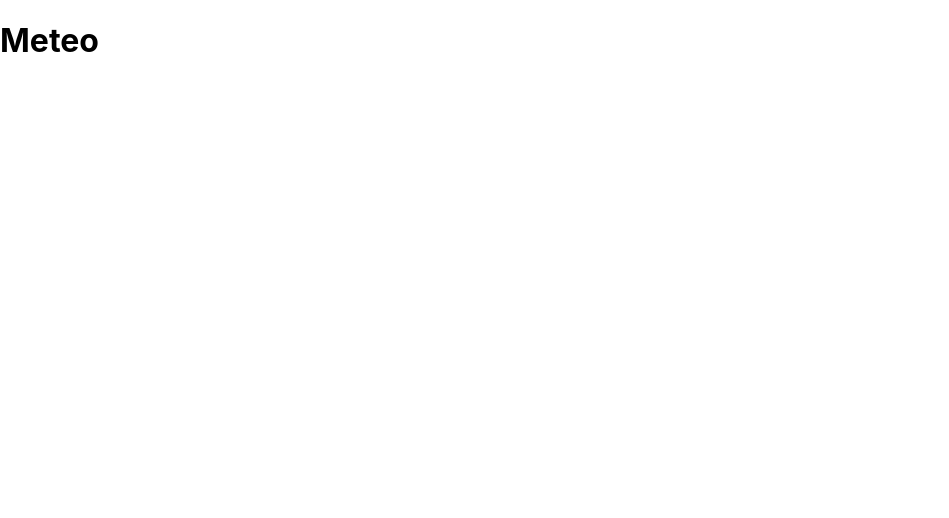
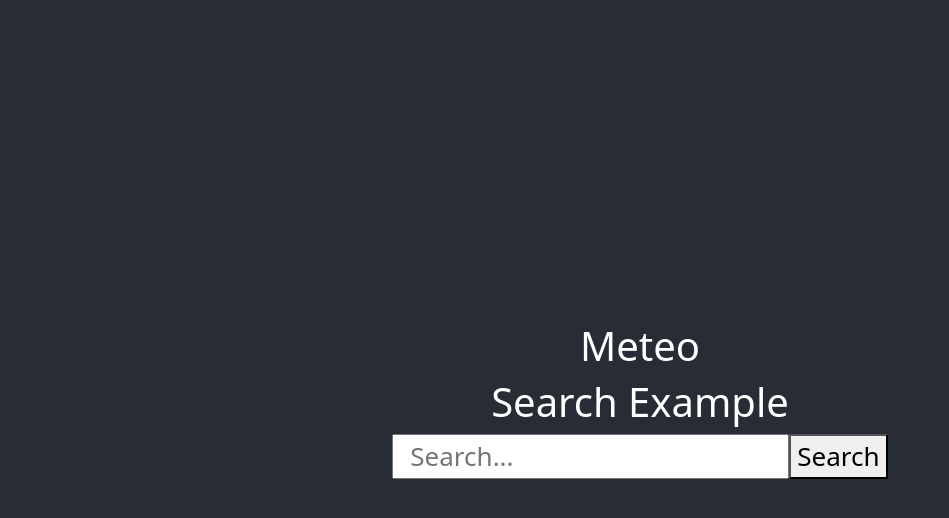
Before and after one commit to NathanBarbier/react-meteo, a React (Create React App) app: page / in a window 1280 px wide. Shown: the top 518 px of the page, without its empty margins (0-949 px from the left). Built offline with nearby package versions, Linux system fonts and the light colour scheme.

Commit message:
Ajout d'une searchBar (#4)

```diff
--- a/package.json
+++ b/package.json
@@ -9,6 +9,7 @@
     "axios": "^1.4.0",
     "bootstrap": "^5.2.3",
     "react": "^18.2.0",
+    "react-bootstrap": "^2.7.4",
     "react-dom": "^18.2.0",
     "react-router-dom": "^6.11.2",
     "react-scripts": "5.0.1",
--- a/src/App.css
+++ b/src/App.css
@@ -2,37 +2,13 @@
   text-align: center;
 }
 
-.App-logo {
-  height: 40vmin;
-  pointer-events: none;
-}
-
-@media (prefers-reduced-motion: no-preference) {
-  .App-logo {
-    animation: App-logo-spin infinite 20s linear;
-  }
-}
-
-.App-header {
-  background-color: #282c34;
+.App-main {
   min-height: 100vh;
   display: flex;
   flex-direction: column;
   align-items: center;
   justify-content: center;
+  background-color: #282c34;
   font-size: calc(10px + 2vmin);
   color: white;
 }
-
-.App-link {
-  color: #61dafb;
-}
-
-@keyframes App-logo-spin {
-  from {
-    transform: rotate(0deg);
-  }
-  to {
-    transform: rotate(360deg);
-  }
-}
--- a/src/App.js
+++ b/src/App.js
@@ -1,5 +1,6 @@
 import './App.css';
 import Routeur from './router/Routeur';
+import 'bootstrap/dist/css/bootstrap.css';
 
 function App() {
   return (
--- /dev/null
+++ b/src/components/SearchBar.js
@@ -0,0 +1,29 @@
+import React, { useState } from 'react';
+
+const SearchBar = ({ onSearch }) => {
+  const [searchTerm, setSearchTerm] = useState('');
+
+  const handleChange = (event) => {
+    setSearchTerm(event.target.value);
+  };
+
+  const handleSubmit = (event) => {
+    event.preventDefault();
+    onSearch(searchTerm);
+  };
+
+  return (
+    <form onSubmit={handleSubmit}>
+      <input
+        className='ps-3'
+        type="text"
+        placeholder="Search..."
+        value={searchTerm}
+        onChange={handleChange}
+      />
+      <button type="submit">Search</button>
+    </form>
+  );
+};
+
+export default SearchBar;
--- a/src/components/layout/Layout.js
+++ b/src/components/layout/Layout.js
@@ -1,9 +1,13 @@
 const Layout = ({children}) => {
     return (
         <>
-            <div>
+            <div className="App">
                 <header></header>
-                <body>{children}</body>
+                <body>
+                    <div className="App-main">
+                       {children}
+                    </div>
+                </body>
                 <footer></footer>
             </div>
         </>
--- /dev/null
+++ b/src/pages/Home.js
@@ -0,0 +1,26 @@
+import React, { useState } from 'react';
+import SearchBar from '../components/SearchBar'
+import SearchForm from '../components/SearchForm';
+
+const Home = () => {
+    const [search, setSearch] = useState('');
+
+    const handleSearch = (searchTerm) => {
+        setSearch(searchTerm)
+    }
+
+    return (
+        <>
+            <h1>Meteo</h1>
+
+            <div>
+                <h1>Search Example</h1>
+                <SearchBar onSearch={handleSearch} />
+            </div>
+
+            <SearchForm ville={search} />
+        </>
+    )
+}
+
+export default Home
--- a/src/pages/Meteo.js
+++ /dev/null
@@ -1,9 +0,0 @@
-const Meteo = () => {
-    return (
-        <>
-            <h1>Meteo</h1>
-        </>
-     );
-}
-
-export default Meteo;
--- a/src/router/Routeur.js
+++ b/src/router/Routeur.js
@@ -1,5 +1,5 @@
 import { BrowserRouter as Router, Routes, Route } from 'react-router-dom'
-import Meteo from "../pages/Meteo";
+import Home from "../pages/Home";
 import Layout from '../components/layout/Layout';
 
 const Routeur = () => {
@@ -8,7 +8,7 @@ const Routeur = () => {
         <Router>
             <Layout>
                 <Routes>
-                    <Route path='/' element={<Meteo/>}/>
+                    <Route path='/' element={<Home/>}/>
                 </Routes>
             </Layout>
         </Router>
```
Also changed, not shown: 1 other file (tests, documents, lock files or other folders).
